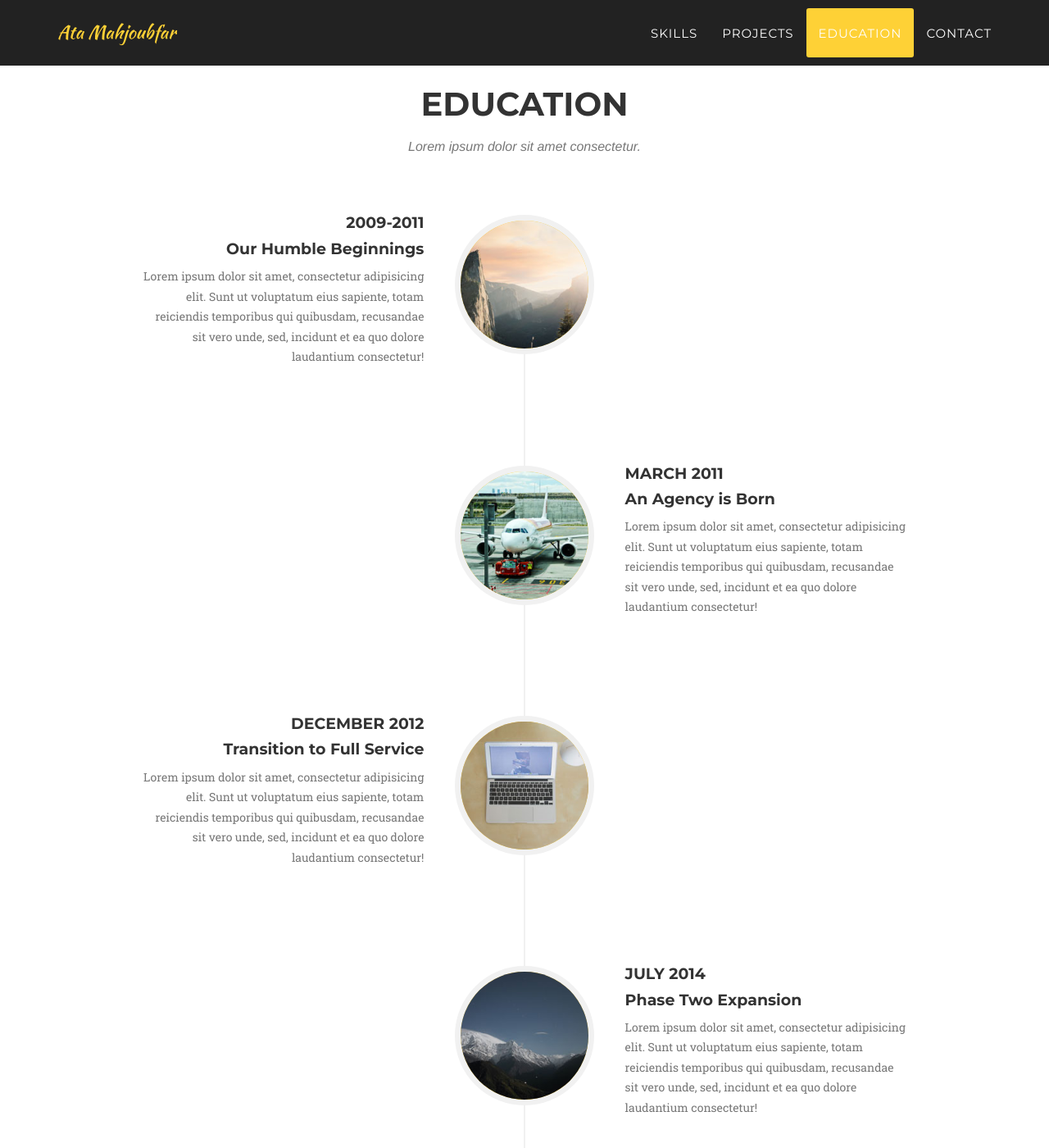
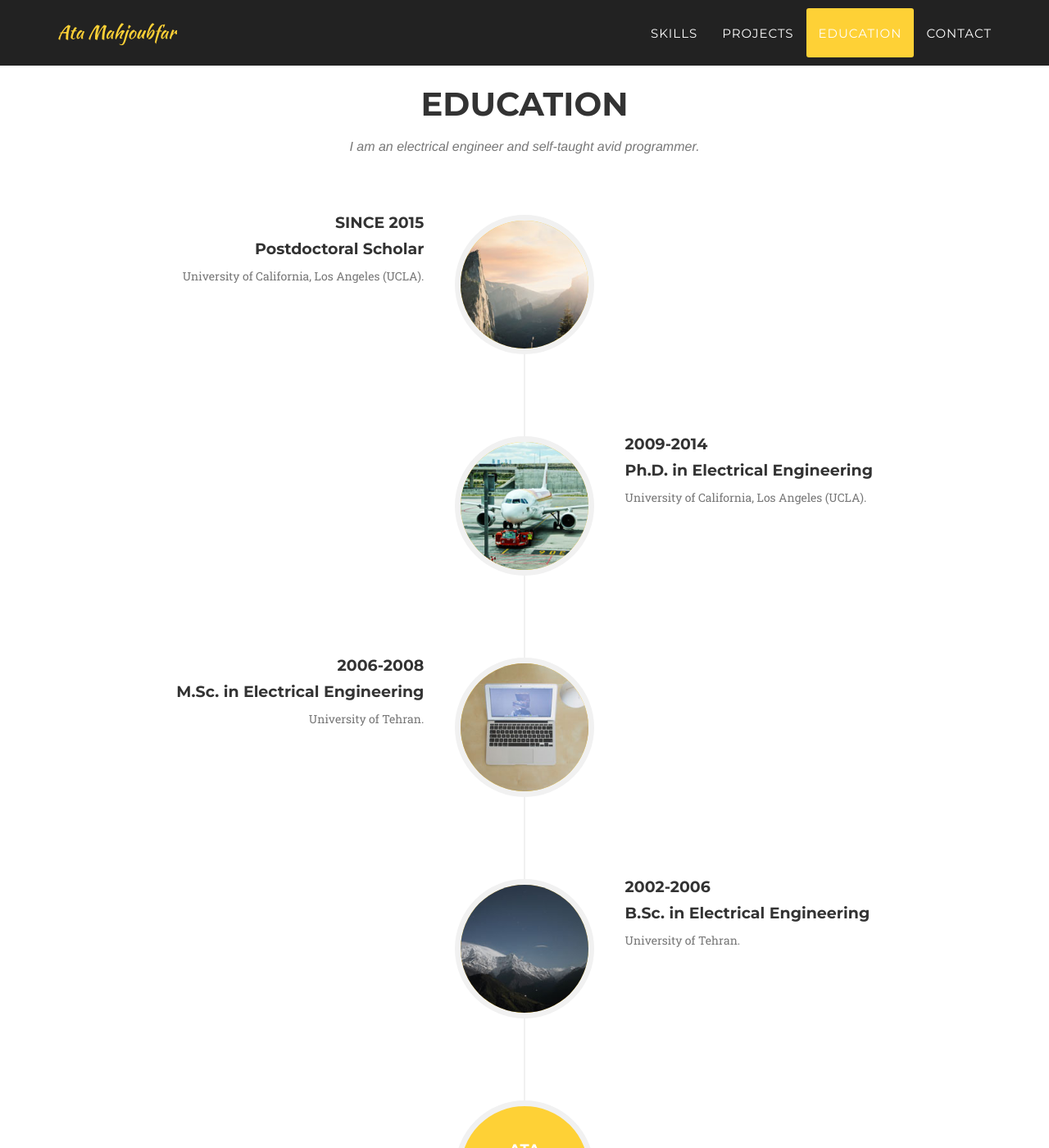
Before and after one commit to atamahjoubfar/atamahjoubfar.github.io, a Jekyll site: the page built from index.html, in a window 1280 px wide and 1400 px high, scrolled down 2826 px. Shown: the whole window at 82% size. Built offline with Jekyll 4.4.1, drawn with Linux system fonts in a browser that asks for light colours; some web fonts are replaced; some of the changed text lies outside the part shown.

Commit message:
Education is updated

```diff
--- a/_includes/education.html
+++ b/_includes/education.html
@@ -4,7 +4,7 @@
             <div class="row">
                 <div class="col-lg-12 text-center">
                     <h2 class="section-heading">Education</h2>
-                    <h3 class="section-subheading text-muted">Lorem ipsum dolor sit amet consectetur.</h3>
+                    <h3 class="section-subheading text-muted">I am an electrical engineer and self-taught avid programmer.</h3>
                 </div>
             </div>
             <div class="row">
@@ -16,11 +16,11 @@
                             </div>
                             <div class="timeline-panel">
                                 <div class="timeline-heading">
-                                    <h4>2009-2011</h4>
-                                    <h4 class="subheading">Our Humble Beginnings</h4>
+                                    <h4>Since 2015</h4>
+                                    <h4 class="subheading">Postdoctoral Scholar</h4>
                                 </div>
                                 <div class="timeline-body">
-                                    <p class="text-muted">Lorem ipsum dolor sit amet, consectetur adipisicing elit. Sunt ut voluptatum eius sapiente, totam reiciendis temporibus qui quibusdam, recusandae sit vero unde, sed, incidunt et ea quo dolore laudantium consectetur!</p>
+                                    <p class="text-muted">University of California, Los Angeles (UCLA).</p>
                                 </div>
                             </div>
                         </li>
@@ -30,11 +30,11 @@
                             </div>
                             <div class="timeline-panel">
                                 <div class="timeline-heading">
-                                    <h4>March 2011</h4>
-                                    <h4 class="subheading">An Agency is Born</h4>
+                                    <h4>2009-2014</h4>
+                                    <h4 class="subheading">Ph.D. in Electrical Engineering</h4>
                                 </div>
                                 <div class="timeline-body">
-                                    <p class="text-muted">Lorem ipsum dolor sit amet, consectetur adipisicing elit. Sunt ut voluptatum eius sapiente, totam reiciendis temporibus qui quibusdam, recusandae sit vero unde, sed, incidunt et ea quo dolore laudantium consectetur!</p>
+                                    <p class="text-muted">University of California, Los Angeles (UCLA).</p>
                                 </div>
                             </div>
                         </li>
@@ -44,11 +44,11 @@
                             </div>
                             <div class="timeline-panel">
                                 <div class="timeline-heading">
-                                    <h4>December 2012</h4>
-                                    <h4 class="subheading">Transition to Full Service</h4>
+                                    <h4>2006-2008</h4>
+                                    <h4 class="subheading">M.Sc. in Electrical Engineering</h4>
                                 </div>
                                 <div class="timeline-body">
-                                    <p class="text-muted">Lorem ipsum dolor sit amet, consectetur adipisicing elit. Sunt ut voluptatum eius sapiente, totam reiciendis temporibus qui quibusdam, recusandae sit vero unde, sed, incidunt et ea quo dolore laudantium consectetur!</p>
+                                    <p class="text-muted">University of Tehran.</p>
                                 </div>
                             </div>
                         </li>
@@ -58,19 +58,19 @@
                             </div>
                             <div class="timeline-panel">
                                 <div class="timeline-heading">
-                                    <h4>July 2014</h4>
-                                    <h4 class="subheading">Phase Two Expansion</h4>
+                                    <h4>2002-2006</h4>
+                                    <h4 class="subheading">B.Sc. in Electrical Engineering</h4>
                                 </div>
                                 <div class="timeline-body">
-                                    <p class="text-muted">Lorem ipsum dolor sit amet, consectetur adipisicing elit. Sunt ut voluptatum eius sapiente, totam reiciendis temporibus qui quibusdam, recusandae sit vero unde, sed, incidunt et ea quo dolore laudantium consectetur!</p>
+                                    <p class="text-muted">University of Tehran.</p>
                                 </div>
                             </div>
                         </li>
                         <li class="timeline-inverted">
                             <div class="timeline-image">
-                                <h4>Be Part
-                                    <br>Of Our
-                                    <br>Story!</h4>
+                                <h4>Ata
+                                    <br>was
+                                    <br>born!</h4>
                             </div>
                         </li>
                     </ul>
```
